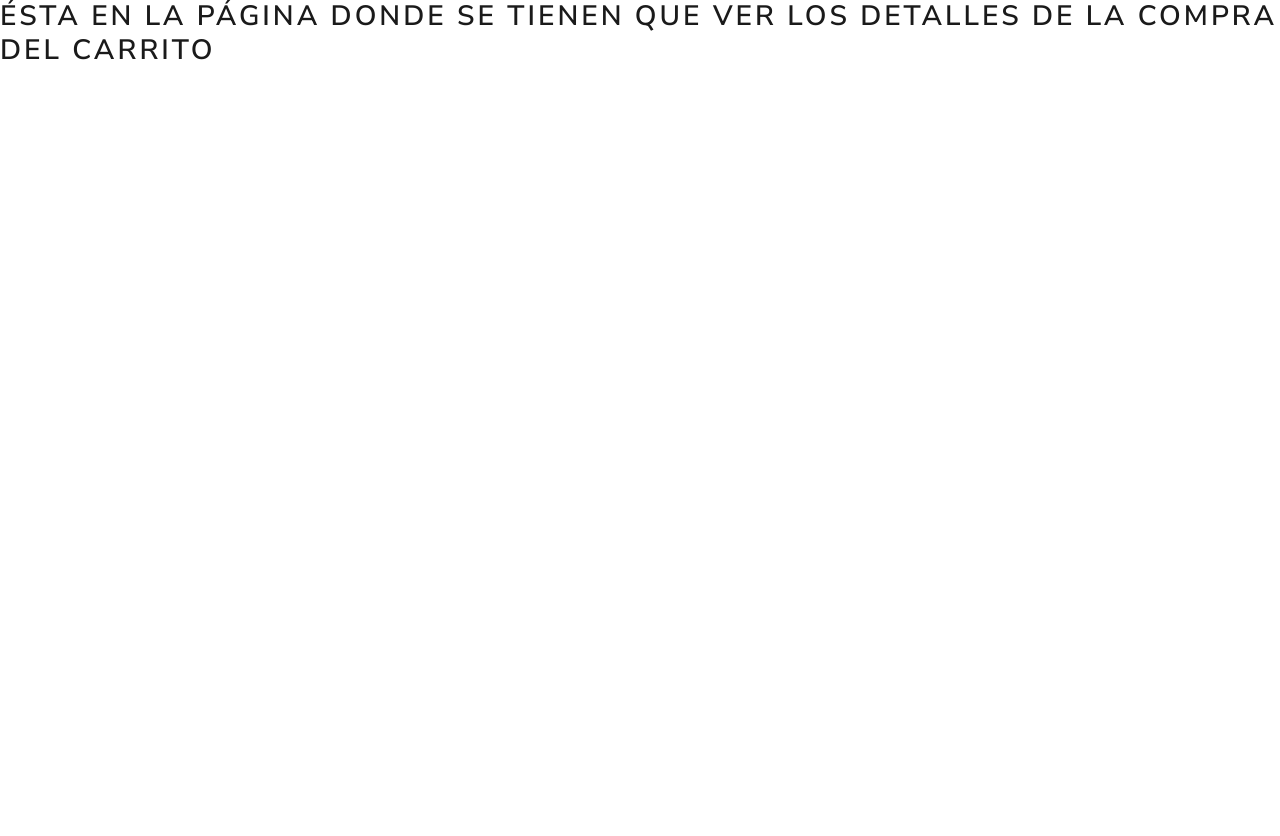
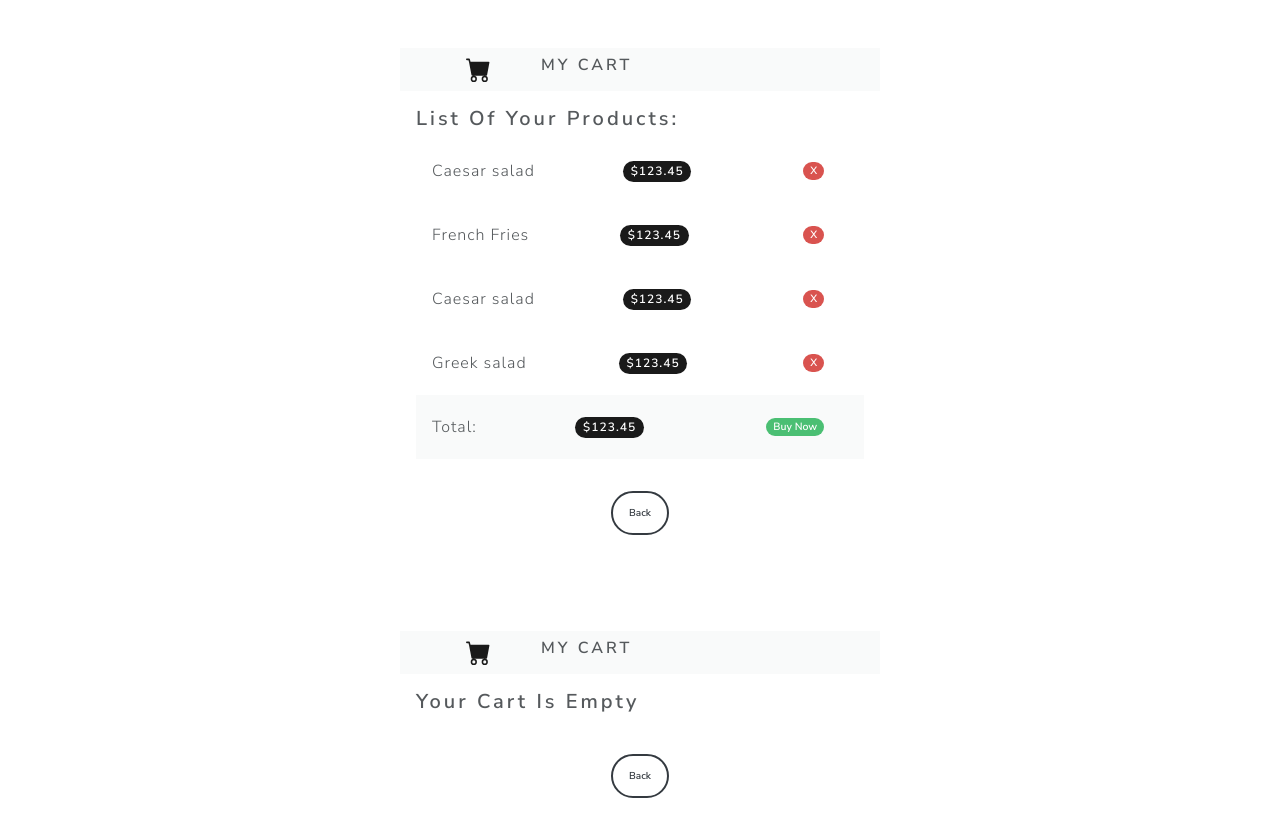
Before and after one commit to lourdeslunaweb/shopping-cart, a React (Create React App) app: page /cart in a window 1280 px wide. Shown: the top 836 px of the page. Before the commit the page ends 800 px from the top, so only its background shows below. Built offline with nearby package versions, Linux system fonts and the light colour scheme.

Commit message:
components of page cart are done

```diff
--- /dev/null
+++ b/src/components/BackBtn/index.jsx
@@ -0,0 +1,10 @@
+import { NavLink } from "react-router-dom"
+
+const BackBtn = () =>{
+    return(
+
+        <NavLink to="/"><button type="button" className="btn btn-outline-dark btn-sm rounded-pill text-capitalize">Back</button></NavLink>
+    )
+}
+
+export {BackBtn}
--- /dev/null
+++ b/src/components/Cart/index.jsx
@@ -0,0 +1,49 @@
+import { BackBtn } from ".."
+
+const Cart = () => {
+    return (
+        <div className="container d-flex align-items-center justify-content-center flex-column mb-5">
+            <div className="card border-primary mb-3 mt-5" style={{ width: '30rem' }}>
+                <div className="card-header d-flex">
+                    <span className="text-primary"><svg xmlns="http://www.w3.org/2000/svg" width="125" height="25" fill="currentColor" className="bi bi-cart-fill" viewBox="0 0 16 16">
+                        <path d="M0 1.5A.5.5 0 0 1 .5 1H2a.5.5 0 0 1 .485.379L2.89 3H14.5a.5.5 0 0 1 .491.592l-1.5 8A.5.5 0 0 1 13 12H4a.5.5 0 0 1-.491-.408L2.01 3.607 1.61 2H.5a.5.5 0 0 1-.5-.5zM5 12a2 2 0 1 0 0 4 2 2 0 0 0 0-4zm7 0a2 2 0 1 0 0 4 2 2 0 0 0 0-4zm-7 1a1 1 0 1 1 0 2 1 1 0 0 1 0-2zm7 0a1 1 0 1 1 0 2 1 1 0 0 1 0-2z" />
+                    </svg></span>
+                    <h5>My Cart</h5>
+                </div>
+                <div className="card-body">
+                    <h4 className="card-title text-capitalize">List of your products:</h4>
+                    <ul className="list-group">
+                        <li className="list-group-item d-flex justify-content-between align-items-center">
+                            <span>Caesar salad</span>
+                            <span className="badge bg-primary rounded-pill">$123.45</span>
+                            <button className="btn"><span className="badge bg-danger rounded-pill">X</span></button>
+                        </li>
+                        <li className="list-group-item d-flex justify-content-between align-items-center">
+                            <span>French Fries</span>
+                            <span className="badge bg-primary rounded-pill">$123.45</span>
+                            <button className="btn"><span className="badge bg-danger rounded-pill">X</span></button>
+                        </li>
+                        <li className="list-group-item d-flex justify-content-between align-items-center">
+                            <span>Caesar salad</span>
+                            <span className="badge bg-primary rounded-pill">$123.45</span>
+                            <button className="btn"><span className="badge bg-danger rounded-pill">X</span></button>
+                        </li>
+                        <li className="list-group-item d-flex justify-content-between align-items-center">
+                            <span>Greek salad</span>
+                            <span className="badge bg-primary rounded-pill">$123.45</span>
+                            <button className="btn"><span className="badge bg-danger rounded-pill">X</span></button>
+                        </li>
+                    </ul>
+                    <div className="card-footer d-flex justify-content-between align-items-center">
+                        <span>Total:</span>
+                        <span className="badge bg-primary rounded-pill">$123.45</span>
+                        <button className="btn"><span className="badge bg-success rounded-pill text-capitalize">Buy Now</span></button>
+                    </div>
+                </div>
+            </div>
+            <BackBtn />
+        </div>
+    )
+}
+
+export { Cart }
--- /dev/null
+++ b/src/components/EmptyCart/index.jsx
@@ -0,0 +1,22 @@
+import { BackBtn } from ".."
+
+const EmptyCart = () => {
+    return (
+        <div className="container d-flex align-items-center justify-content-center flex-column mb-5">
+            <div className="card border-primary mb-3 mt-5" style={{ width: '30rem' }}>
+                <div className="card-header d-flex">
+                    <span className="text-primary"><svg xmlns="http://www.w3.org/2000/svg" width="125" height="25" fill="currentColor" className="bi bi-cart-fill" viewBox="0 0 16 16">
+                        <path d="M0 1.5A.5.5 0 0 1 .5 1H2a.5.5 0 0 1 .485.379L2.89 3H14.5a.5.5 0 0 1 .491.592l-1.5 8A.5.5 0 0 1 13 12H4a.5.5 0 0 1-.491-.408L2.01 3.607 1.61 2H.5a.5.5 0 0 1-.5-.5zM5 12a2 2 0 1 0 0 4 2 2 0 0 0 0-4zm7 0a2 2 0 1 0 0 4 2 2 0 0 0 0-4zm-7 1a1 1 0 1 1 0 2 1 1 0 0 1 0-2zm7 0a1 1 0 1 1 0 2 1 1 0 0 1 0-2z" />
+                    </svg></span>
+                    <h5>My Cart</h5>
+                </div>
+                <div className="card-body">
+                    <h4 className="card-title text-capitalize">Your Cart Is Empty</h4>
+                </div>
+            </div>
+            <BackBtn/>
+        </div>
+    )
+}
+
+export { EmptyCart }
--- a/src/components/Navbar/index.jsx
+++ b/src/components/Navbar/index.jsx
@@ -1,3 +1,6 @@
+import { NavLink } from "react-router-dom"
+
+
 const Navbar = () => {
     return (
         <nav className="bg-dark fixed-top p-3">
@@ -13,7 +16,7 @@ const Navbar = () => {
                         <span className="">0</span>
                     </div>
                     <div className="col-12 col-md-4 d-flex justify-content-center align-items-center mt-3 mt-md-0">
-                        <button type="button" className="btn btn-dark btn-outline-success rounded-pill text-capitalize">Cart Details</button>
+                        <NavLink to="/cart"><button type="button" className="btn btn-dark btn-outline-success rounded-pill text-capitalize">Cart Details</button></NavLink>
                     </div>
                 </div>
             </div>
--- a/src/components/index.jsx
+++ b/src/components/index.jsx
@@ -1,3 +1,6 @@
 export {Navbar} from './Navbar';
 export {ProductCard} from './ProductCard';
 export {Footer} from './Footer';
+export {EmptyCart} from './EmptyCart';
+export {BackBtn} from './BackBtn';
+export {Cart} from './Cart';
--- a/src/pages/CartDetails/index.jsx
+++ b/src/pages/CartDetails/index.jsx
@@ -1,6 +1,12 @@
+import { Cart, EmptyCart} from "../../components"
+
+
 const CartDetails = () =>{
     return(
-        <h2>ésta en la página donde se tienen que ver los detalles de la compra del carrito</h2>
+        <>
+        <Cart/>
+        <EmptyCart/>
+        </>
     )
 }
 
```
